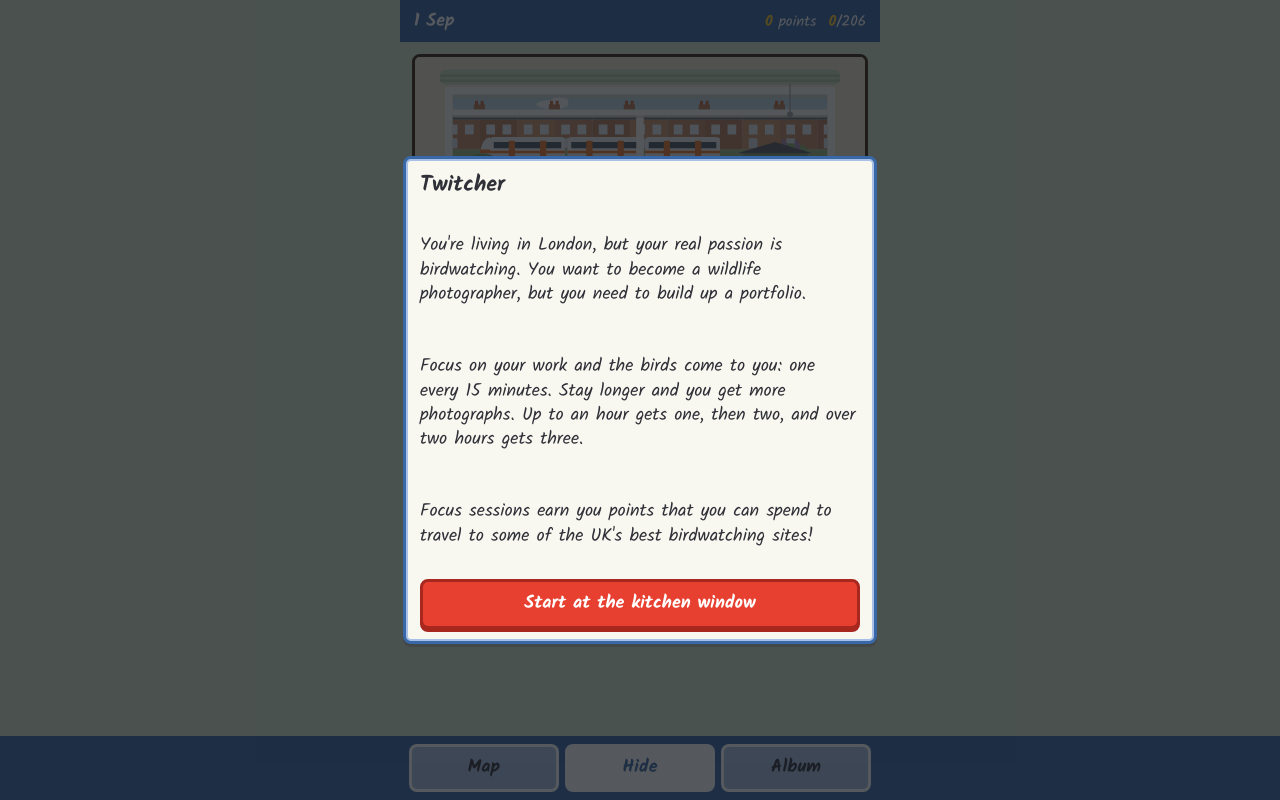
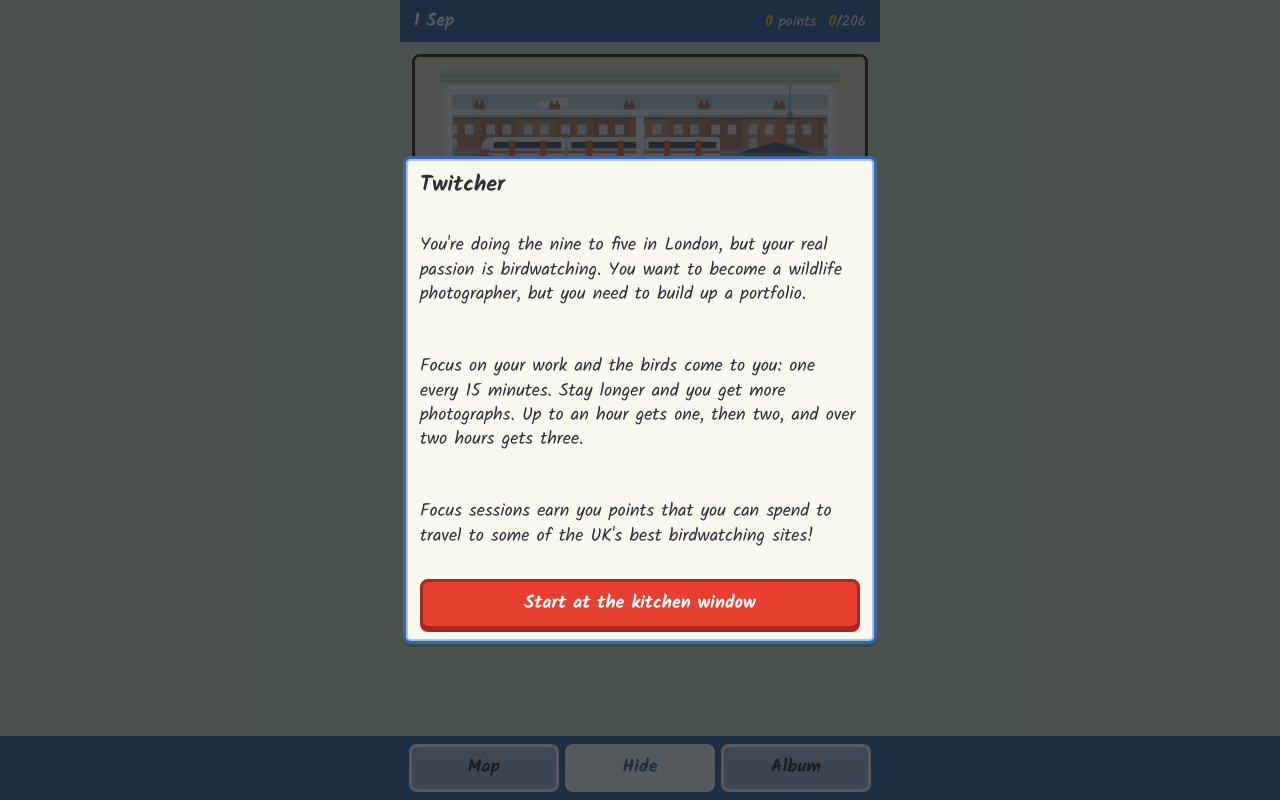
Before and after one commit to shawetaylorec/twitcher-focus, a plain HTML site: page index.html in a window 1280 px wide. Drawn offline with Linux system fonts and the light colour scheme.

Commit message:
Opening line: doing the nine to five in London

```diff
--- a/index.html
+++ b/index.html
@@ -3182,7 +3182,7 @@ if (S.session) pending = finishSession(S.session.last || S.session.start);
 
 if (!S.started) {
   overlay('<div class="panel box"><h2 class="h">Twitcher</h2>' +
-    '<p>You\'re living in London, but your real passion is birdwatching. You want to become a wildlife photographer, but you need to build up a portfolio.</p>' +
+    '<p>You\'re doing the nine to five in London, but your real passion is birdwatching. You want to become a wildlife photographer, but you need to build up a portfolio.</p>' +
     '<p>Focus on your work and the birds come to you: one every 15 minutes. Stay longer and you get more photographs. Up to an hour gets one, then two, and over two hours gets three.</p>' +
     '<p>Focus sessions earn you points that you can spend to travel to some of the UK\'s best birdwatching sites!</p>' +
     '<button class="btn" id="begin">Start at the kitchen window</button></div>');
```
Also changed, not shown: sandbox/index.html (+1 -1 lines).
